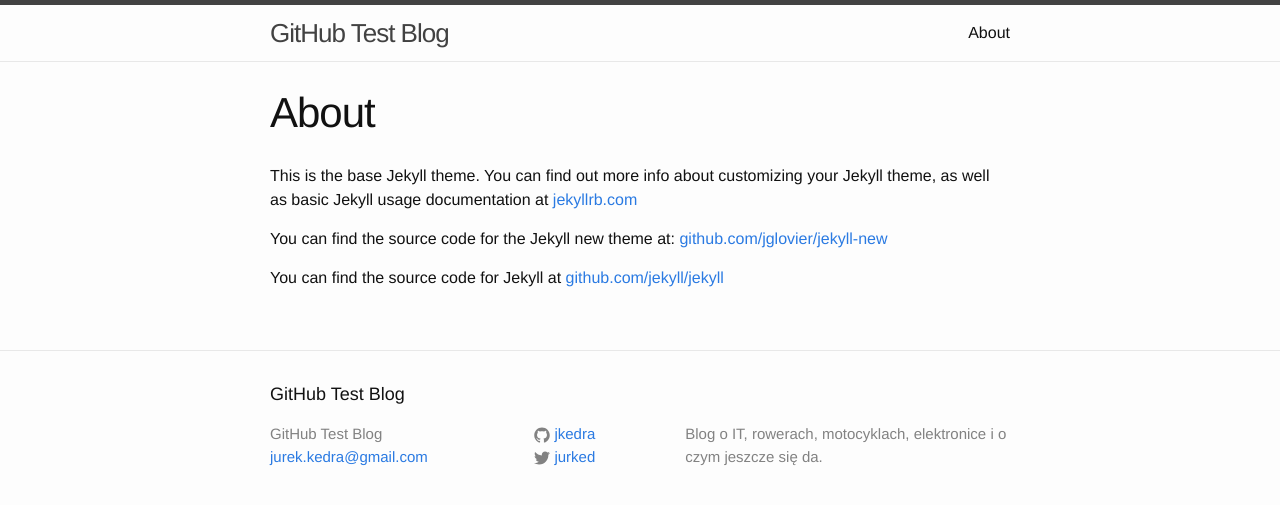
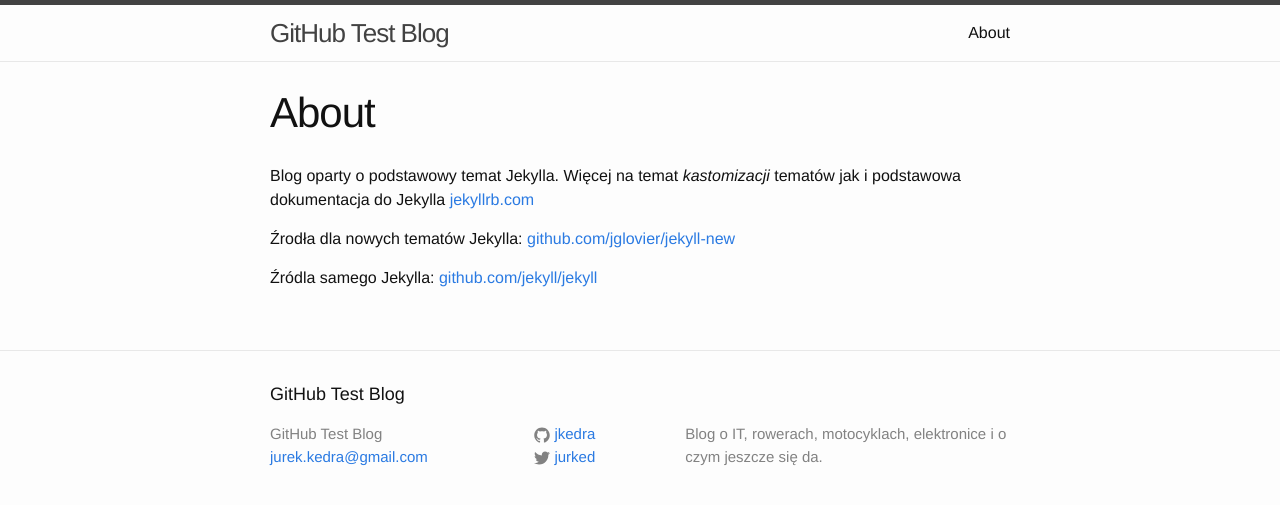
Before and after one commit to jkedra/jkedra.github.io, a Jekyll site: the page built from about.md, in a window 1280 px wide. Shown: the top 505 px of the page. Built offline with Jekyll 4.4.1, drawn with Linux system fonts in a browser that asks for light colours.

Commit message:
about.md modified

```diff
--- a/about.md
+++ b/about.md
@@ -4,8 +4,10 @@
 permalink: /about/
 ---
 
-This is the base Jekyll theme. You can find out more info about customizing your Jekyll theme, as well as basic Jekyll usage documentation at [jekyllrb.com](http://jekyllrb.com/)
+Blog oparty o podstawowy temat Jekylla. Więcej na temat *kastomizacji* tematów
+jak i podstawowa dokumentacja do Jekylla [jekyllrb.com](http://jekyllrb.com/)
 
-You can find the source code for the Jekyll new theme at: [github.com/jglovier/jekyll-new](https://github.com/jglovier/jekyll-new)
+Źrodła dla nowych tematów Jekylla:
+[github.com/jglovier/jekyll-new](https://github.com/jglovier/jekyll-new)
 
-You can find the source code for Jekyll at [github.com/jekyll/jekyll](https://github.com/jekyll/jekyll)
+Źródla samego Jekylla: [github.com/jekyll/jekyll](https://github.com/jekyll/jekyll)
```
Also changed, not shown: _posts/2015-03-28-vim-special-chars.md (+4 -3 lines).
